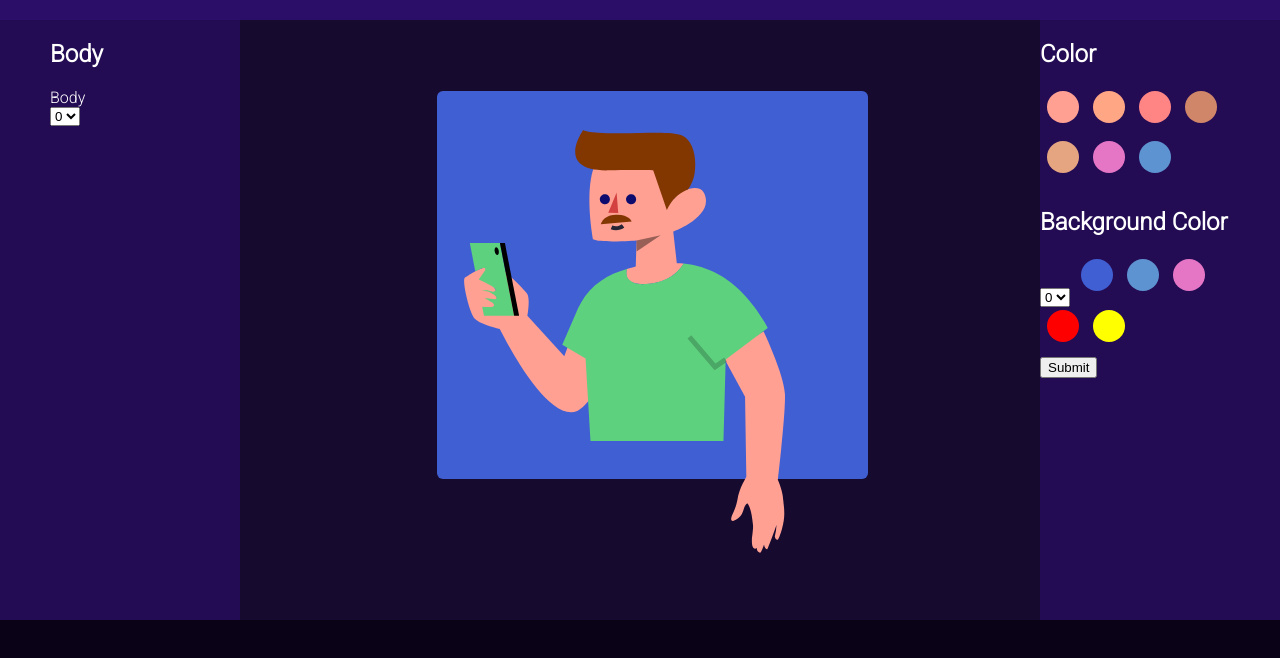
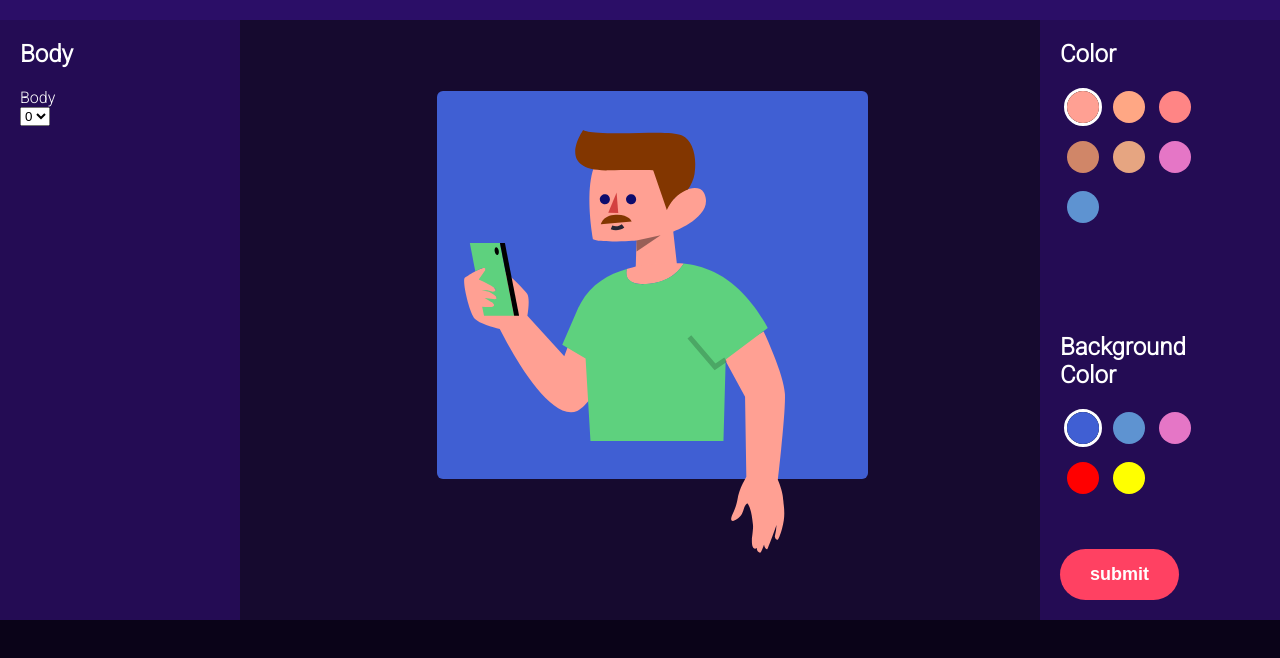
Before and after one commit to Guilhermecheng/coloredBiteCreatePersona3, a plain HTML site: page index.html in a window 1280 px wide. Shown: the part 60-718 px from the top of the page. Drawn offline with Linux system fonts and the light colour scheme.

Commit message:
20/02/2021 - submit1

```diff
--- a/hairs.js
+++ b/hairs.js
@@ -34,23 +34,23 @@ var bodyColor = [
 // background color options
 var backgroundColors = [
     {
-        id:'',
+        id:'background001',
         color:'#405FD3'
     },
     {
-        id:'',
+        id:'background002',
         color:'#5E93D1'
     },
     {
-        id:'',
+        id:'background003',
         color:'#E576C6'
     },
     {
-        id:'',
+        id:'background004',
         color:'red'
     },
     {
-        id:'',
+        id:'background005',
        color:'yellow'
     }
 ]
--- a/index.html
+++ b/index.html
@@ -103,20 +103,20 @@
                     </select> -->
                 </div>
 
+                <div class="submitNBackground">
                     <div class="backgroundColorSelect" id="backgroundColorSelect">
                         <h2>Background Color</h2>
-                    <select name="" id="backgroundColorChangeSelect" onchange="changeBackgroundColor(this.value)">
+                        <!-- <select name="" id="backgroundColorChangeSelect" onchange="changeBackgroundColor(this.value)">
                             <option value="0" selected>0</option>
                             <option value="1">1</option>
                             <option value="2">2</option>
-                    </select>
+                        </select> -->
                     </div>
+                    <button class="submitButton" type="button" onclick="submitPersona()">Submit</button>
 
-
-                <button type="button" onclick="submitPersona()">Submit</button>
                 </div>
             </div>
-
+        </div>
     </div>
 </body>
 
--- a/script.js
+++ b/script.js
@@ -17,8 +17,7 @@ var pageTabs = false;
 
 
 // saving important data in these variables
-var bodyColorrr, glasses_color_id, background_color;
-
+var body_color_id, glasses_color_id, background_color_id;
 
 // render person image in page
 function renderPersona(person) {
@@ -43,22 +42,27 @@ function submitPersona() {
 
 // background color select function
 function changeBackgroundColor(option) {
+    var backgroundId = background_color_id = option;
+    var color_index = backgroundColors.findIndex( x => x.id === backgroundId);
     var background = document.getElementById("background");
-    background.style.fill = backgroundColors[option].color;
+    background.style.fill = backgroundColors[color_index].color;
 };
 
 
 // Body color change function
 function changeBodyColor(number) {
-    var color_id = number;
+    var color_id = body_color_id = number;
     var color_index = bodyColor.findIndex( x => x.id === color_id);
     var faceFund = document.getElementById('faceFund');
     var armsAndNeck = document.getElementById('armNeck');
     var colorTmp = bodyColor[color_index].color
-    console.log(colorTmp)
     faceFund.style.fill = colorTmp;
     armsAndNeck.style.fill = colorTmp;
-    bodyColorrr = colorTmp;
+
+    bodyColorSelectionLocation.innerHTML ="<h2>Color</h2>";
+    // getBodyColorOptionsToPage();
+    bodyColoringrememberMe()
+
 };
 
 // change glasses color
@@ -74,16 +78,11 @@ function changeGlassesColor(option) {
 // maintaining previous color changes
 function colorFromItems() {
     // body color
-    var body = document.getElementById('armNeck');
-    var face = document.getElementById('faceFund');
-    body.style.fill = bodyColorrr;
-    face.style.fill = bodyColorrr;
+    changeBodyColor(body_color_id);
     // glasses color
     changeGlassesColor(glasses_color_id);
-
-    var backColor = document.getElementById("backgroundColorChangeSelect").value;
-    changeBackgroundColor(backColor);
-
+    // background color
+    changeBackgroundColor(background_color_id);
 };
 
 
@@ -95,7 +94,7 @@ function changeHair(option) {
     svgPersonInPage.innerHTML = "";
     personaObj.hair = hairs2[hairIndex].mainPersonaPath;
     renderPersona(personaObj);
-
+    // maintaining previous color changes
     colorFromItems();
 };
 
@@ -105,7 +104,7 @@ function changeGlasses(option) {
     svgPersonInPage.innerHTML = "";
     personaObj.glasses = glasses[option];
     renderPersona(personaObj);
-
+    // maintaining previous color changes
     colorFromItems();
 }
 
@@ -156,11 +155,24 @@ function getBodyColorOptionsToPage() {
         svgElem.setAttribute("width", "46")
         svgElem.setAttribute("height", "46")
         svgElem.setAttribute("viewBox", "0 0 46 46")
+
+        if(body_color_id === undefined) {
+            body_color_id = color.id;
+        }
+
+        if(color.id === body_color_id) {
+            svgElem.innerHTML = `
+        <circle xmlns="http://www.w3.org/2000/svg" cx="23" cy="19" r="17.5" stroke="white" stroke-width="3"/>
+        <circle xmlns="http://www.w3.org/2000/svg" id="${color.id}" onclick="changeBodyColor(this.id)" cx="23" cy="19" r="16" fill="${color.color}"/>
+        `;
+
+        } else {
             svgElem.innerHTML = `<circle xmlns="http://www.w3.org/2000/svg" id="${color.id}" onclick="changeBodyColor(this.id)" cx="23" cy="19" r="16" fill="${color.color}"/>`;
+        }
         bodyColorSelectionLocation.appendChild(svgElem);
     })
 };
-getBodyColorOptionsToPage();
+// getBodyColorOptionsToPage();
 
 // glasses color elements
 function getGlassesColorOptionsToPage() {
@@ -169,17 +181,68 @@ function getGlassesColorOptionsToPage() {
         svgElem.setAttribute("width", "46")
         svgElem.setAttribute("height", "46")
         svgElem.setAttribute("viewBox", "0 0 46 46")
+
+
         svgElem.innerHTML = `<circle xmlns="http://www.w3.org/2000/svg" id="${glasses_color.id}" onclick="changeGlassesColor(this.id)" cx="23" cy="19" r="16" fill="${glasses_color.color}"/>`;
         glassesColorSelectionLocation.appendChild(svgElem);
     })
 };
 getGlassesColorOptionsToPage();
 
+// background color elements
+function getBackgroundColorOptionsToPage() {
     backgroundColors.forEach((background_color) => {
         var svgElem = document.createElementNS("http://www.w3.org/2000/svg", "svg");
         svgElem.setAttribute("width", "46")
         svgElem.setAttribute("height", "46")
         svgElem.setAttribute("viewBox", "0 0 46 46")
-    svgElem.innerHTML = `<circle xmlns="http://www.w3.org/2000/svg" id="${background_color.id}" onclick="" cx="23" cy="19" r="16" fill="${background_color.color}"/>`;
+        svgElem.innerHTML = `<circle xmlns="http://www.w3.org/2000/svg" id="${background_color.id}" onclick="changeBackgroundColor(this.id)" cx="23" cy="19" r="16" fill="${background_color.color}"/>`;
         backgroundColorSelectionLocation.appendChild(svgElem);
     })
+};
+// getBackgroundColorOptionsToPage();
+
+
+
+
+
+
+
+
+function GetColorToPage(array_of_colors) {
+    this.constructor = function(placeToPutColors, isColorDefined, functionName) {
+        array_of_colors.forEach((arrayElem) => {
+            var svgElem = document.createElementNS("http://www.w3.org/2000/svg", "svg");
+            svgElem.setAttribute("width", "46")
+            svgElem.setAttribute("height", "46")
+            svgElem.setAttribute("viewBox", "0 0 46 46")
+
+            if(isColorDefined === undefined) {
+                isColorDefined = arrayElem.id
+            }
+
+            if(arrayElem.id === isColorDefined) {
+                svgElem.innerHTML = `
+                <circle xmlns="http://www.w3.org/2000/svg" cx="23" cy="19" r="17.5" stroke="white" stroke-width="3"/>
+                <circle xmlns="http://www.w3.org/2000/svg" id="${arrayElem.id}" onclick="${functionName}(this.id)" cx="23" cy="19" r="16" fill="${arrayElem.color}"/>
+                `;
+            } else {
+                svgElem.innerHTML = `<circle xmlns="http://www.w3.org/2000/svg" id="${arrayElem.id}" onclick="${functionName}(this.id)" cx="23" cy="19" r="16" fill="${arrayElem.color}"/>`;
+            }
+
+
+            placeToPutColors.appendChild(svgElem);
+        })
+    }
+}
+var bodyColoring = new GetColorToPage(bodyColor);
+function bodyColoringrememberMe() {
+    bodyColoring.constructor(bodyColorSelectionLocation, body_color_id, "changeBodyColor");
+};
+bodyColoringrememberMe();
+
+var backgroundColoring = new GetColorToPage(backgroundColors);
+function backgroundColoringRememberMe() {
+    backgroundColoring.constructor(backgroundColorSelectionLocation, background_color_id, "changeBackgroundColor");
+};
+backgroundColoringRememberMe();
--- a/style.css
+++ b/style.css
@@ -61,9 +61,9 @@ li {
     color: #fff;
 }
 
-.selectMenu {
+/* .selectMenu {
     margin-left: 50px;
-}
+} */
 
 .selectMenu select {
     display: block;
@@ -77,8 +77,6 @@ li {
     margin-right: 20px;
 }
 
-
-
 .creating {
     background-color: #160A2F;
     display: flex;
@@ -89,9 +87,41 @@ li {
 
 .settings {
     margin-right: 50px;
+    position: relative;
 
 }
 
 .bodyColorSelect {
     display: block;
 }
+
+.submitNBackground {
+    position: absolute;
+    bottom: 0;
+}
+
+.tabcontent {
+    margin: 20px;
+}
+
+.hairsSelect {
+    overflow-y:scroll !important;
+}
+
+.submitNBackground {
+    margin: 20px;
+}
+
+.submitButton {
+    /* float: right; */
+    text-decoration: none;
+    font-size: 18px;
+    font-weight: 900;
+    text-transform: lowercase;
+    border: none;
+    border-radius: 50px;
+    padding: 15px 30px;
+    color: white;
+    background-color: #ff4162;
+    margin-top: 40px;
+}
```
Lines whose indentation alone changed are shown as unchanged.
